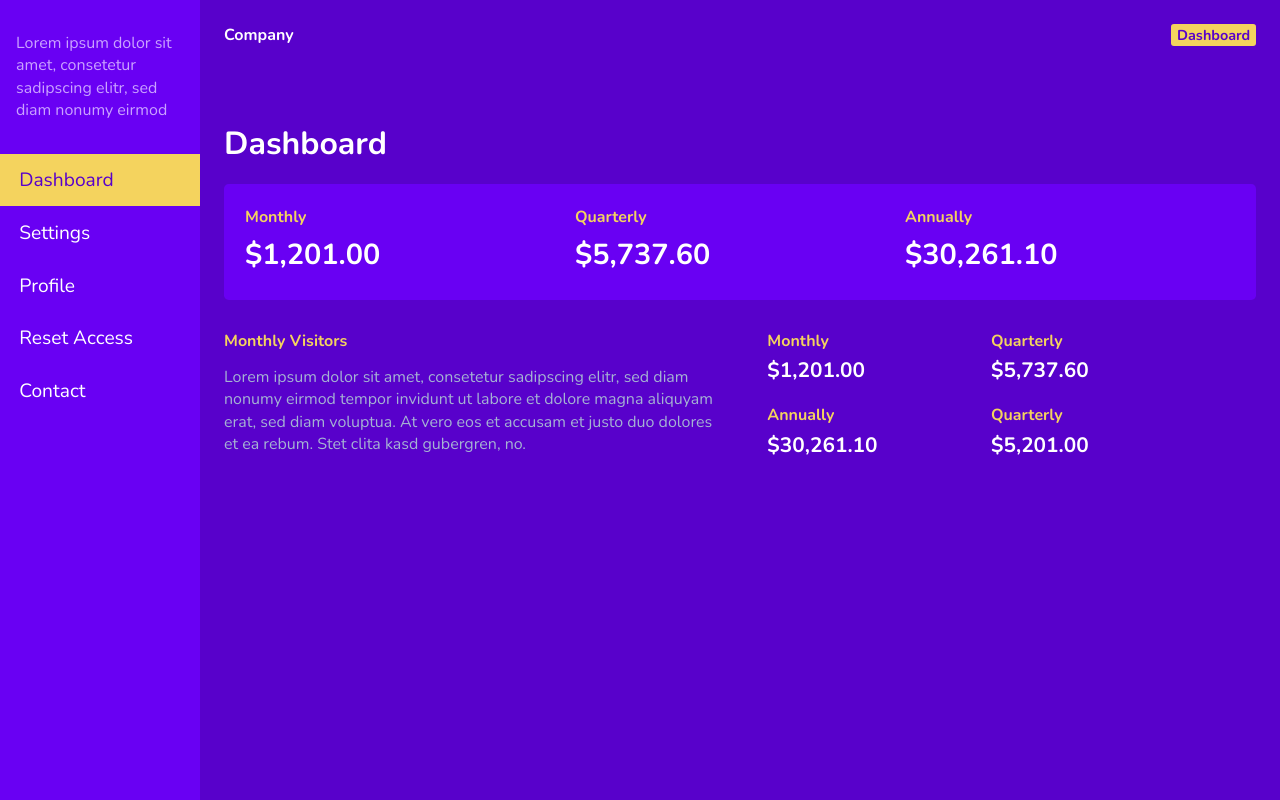
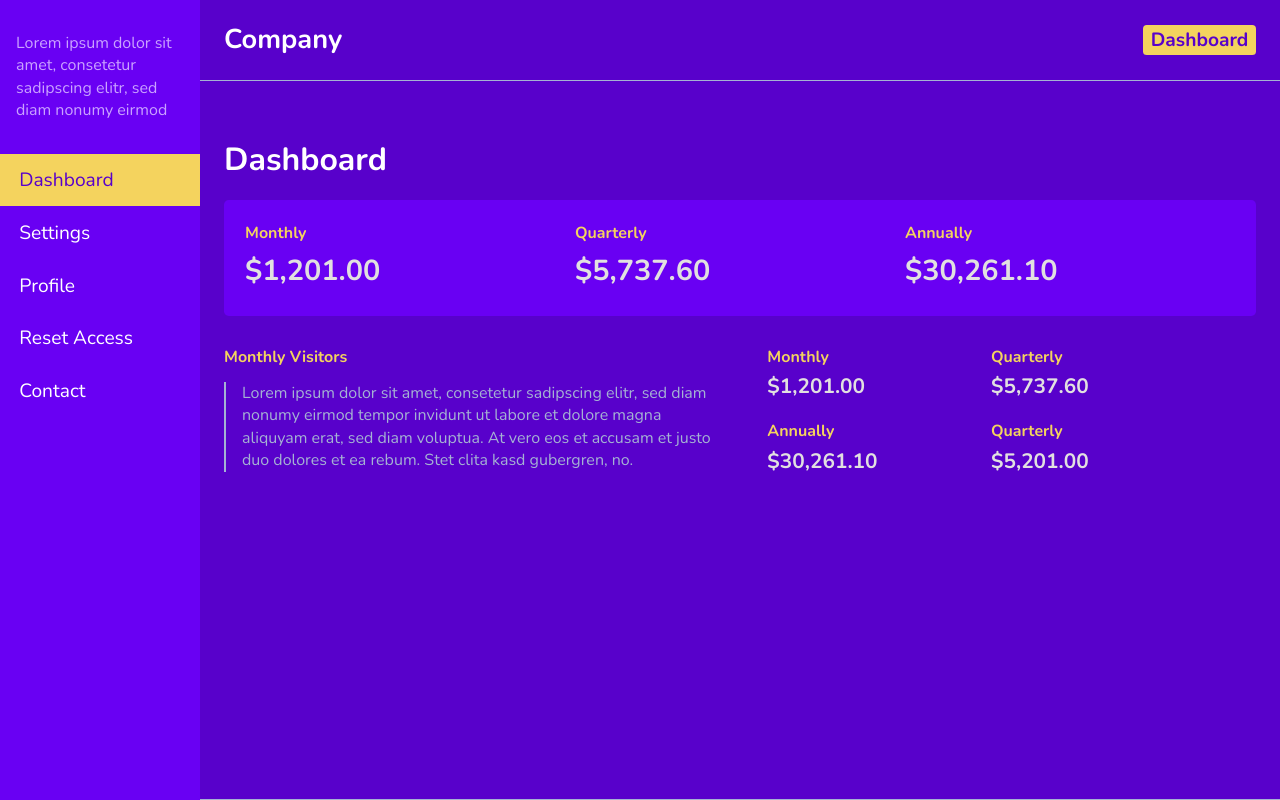
Before and after one commit to OGBENI-NG/ui-design, a plain HTML site: page index.html in a window 1280 px wide. Drawn offline with nearby package versions, Linux system fonts and the light colour scheme.

Commit message:
update-deskstop-version

```diff
--- a/index.css
+++ b/index.css
@@ -123,7 +123,7 @@ h3 {
 }
 
 ul.data li p {
-    color: white;
+    color: rgb(226, 224, 224);
     font-weight: bold;
     font-size: 1.8em;
     margin: .3em 0 1em;
@@ -139,9 +139,6 @@ ul.secondary li p {
     font-size: 1.3em;
 }
 
-main {
-    border: 1px solid white;
-}
 
 
 /* Your Fixes Below */
@@ -257,6 +254,11 @@ nav {
     nav {
         width: 40%;
     }
+    div.col > p {
+        color: #A5B2D3;
+        border-left: 2px solid #A5B2D3;
+        padding-left: 1em;
+    }
 }
 
 @media (min-width: 720px) {
@@ -278,7 +280,6 @@ nav {
     nav {
         width: 30%;
     }
-
 }
 
 @media (min-width: 850px) {
@@ -293,7 +294,8 @@ nav {
     }
 
     header, main {
-        padding: 1.5em;
+        padding: 2.5em 1.5em ;
+        border-bottom: 1px solid #A5B2D3;
     }
 
     nav {
@@ -320,6 +322,17 @@ nav {
     svg {
         display: none;
     }
+
+    header .cta-btn {
+        padding: .5em, 1em;
+        font-size: 1.2em;
+    }
+    header .logo {
+        font-size: 1.7em;
+    }
+
+
+
 }
 
 
@@ -349,4 +362,5 @@ nav {
     background-color: #E6E6E6;
     padding: .3em;
     font-size: .85em;
+    color: #000;
 }
```
